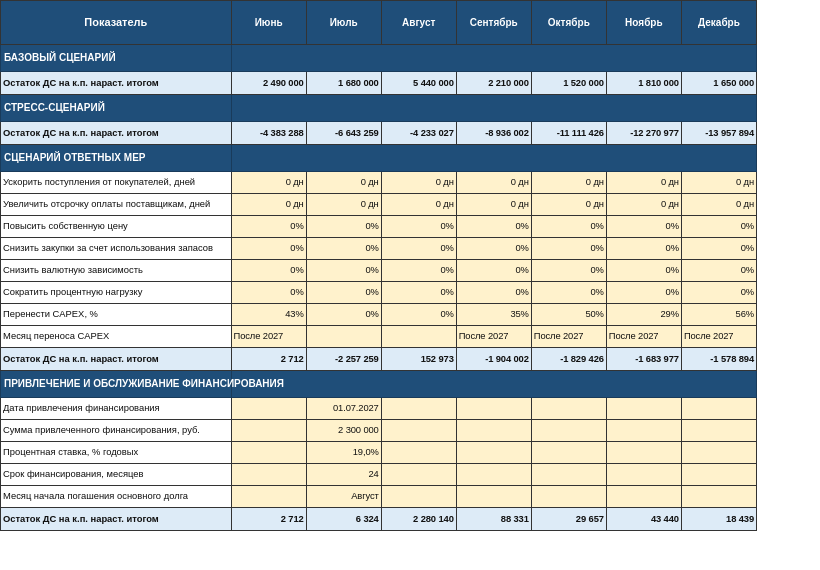
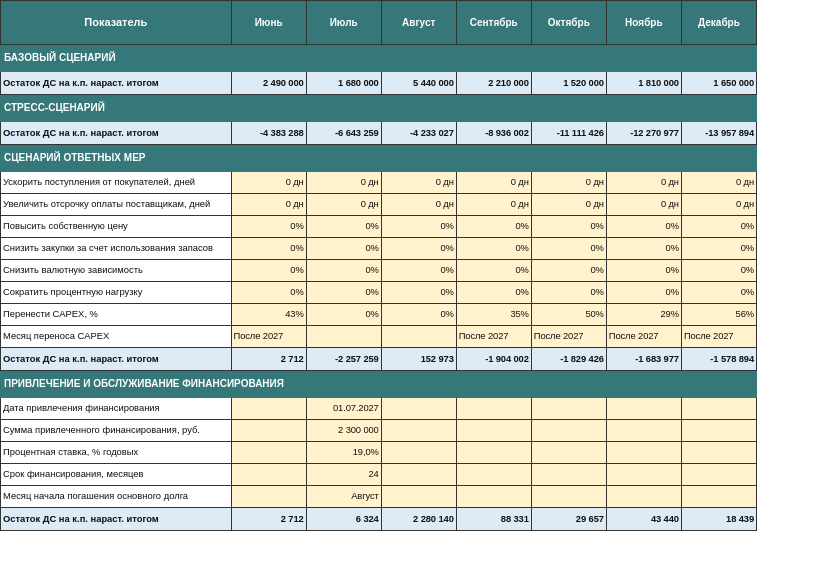
Before and after one commit to 3000toronto-commits/fd_2026_12_HIT_mer, a plain HTML site: page index.html in a window 1280 px wide. Shown: the whole page, without its empty margins (0-820 px from the left). Drawn offline with Linux system fonts and the light colour scheme.

Commit message:
Update index.html

```diff
--- a/index.html
+++ b/index.html
@@ -15,7 +15,7 @@ html, body {
 }
 
 .fd-year {
-  --blue: #1F4E79;
+  --blue: #367879;
   --total: #DDEBF7;
   --yellow: #FFF2CC;
   --yellow-hover: #FFE49A;
@@ -119,7 +119,7 @@ html, body {
   color: #fff;
   font-size: 10px;
   font-weight: 700;
-  border-color: #193B5B;
+  border-color: #367879;
 }
 
 /* Итоговые строки */
```
